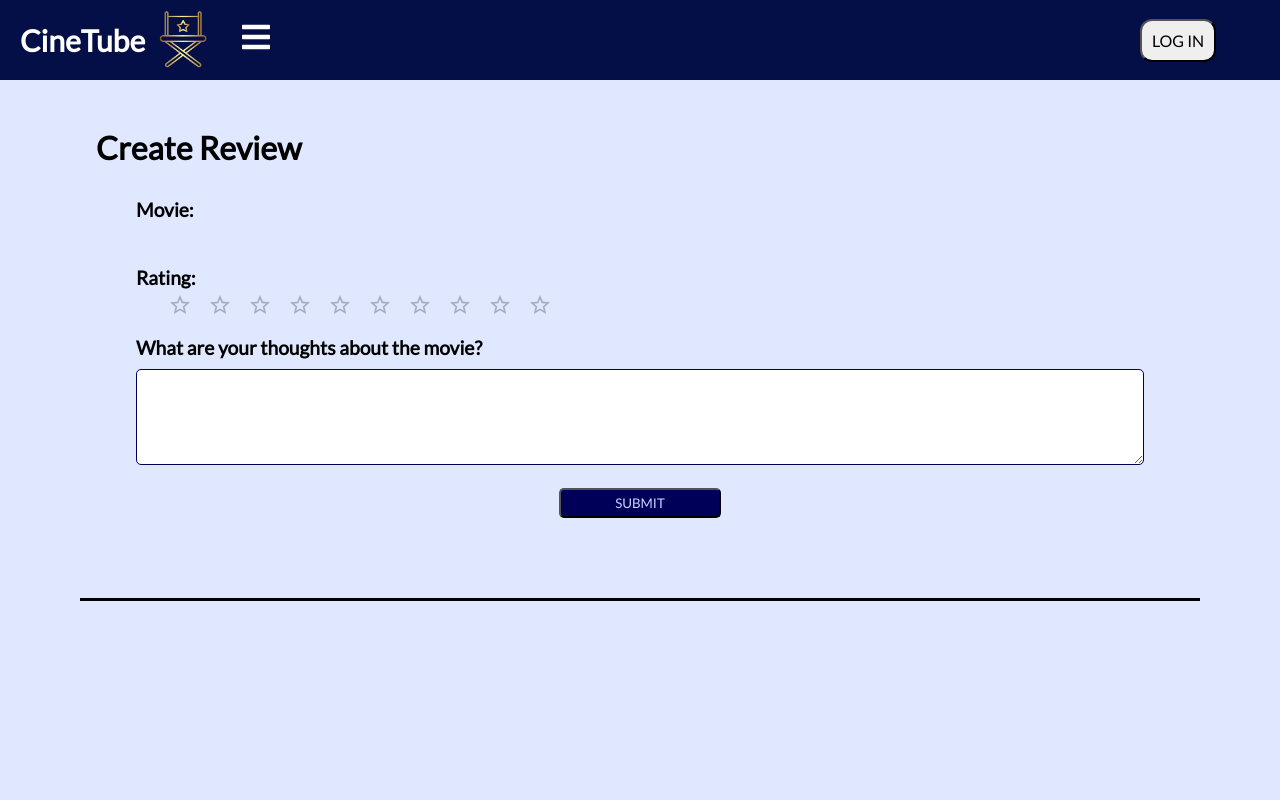
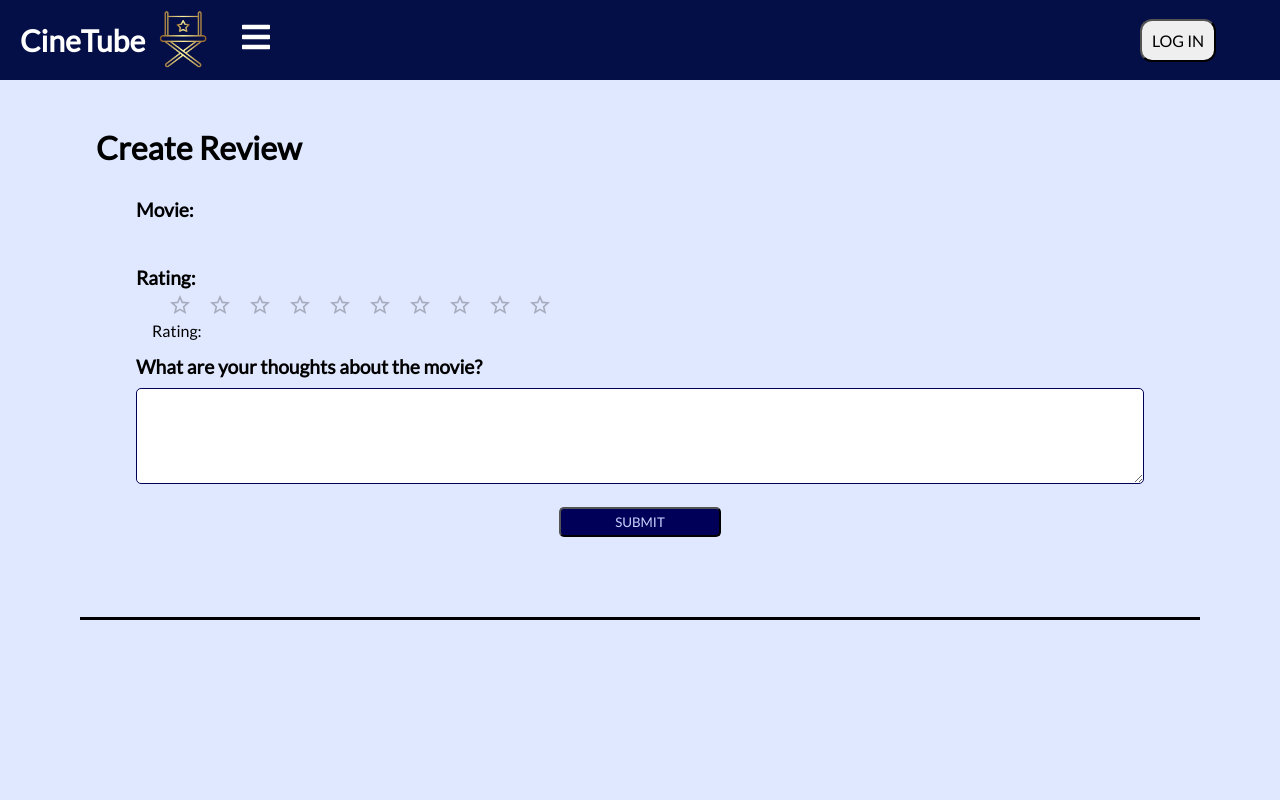
Before and after one commit to SGBD-MOVIES-PROJECT/Main, a React (Create React App) app in the folder sgbd_project/static/: page /createreview in a window 1280 px wide. Shown: the top 800 px of the page. Built offline with nearby package versions, Linux system fonts and the light colour scheme.

Commit message:
Stars
Estrellitas

```diff
--- a/sgbd_project/static/src/components/Star.js
+++ /dev/null
@@ -1,37 +0,0 @@
-import React, { useState } from 'react';
-import { styled } from '@mui/material/styles';
-import Box from '@mui/material/Box';
-import Rating from '@mui/material/Rating';
-import Typography from '@mui/material/Typography';
-
-const labels = {
-  1: 'Rating: 1',
-  2: 'Rating: 2',
-  3: 'Rating: 3',
-  4: 'Rating: 4',
-  5: 'Rating: 5',
-  6: 'Rating: 6',
-  7: 'Rating: 7',
-  8: 'Rating: 8',
-  9: 'Rating: 9',
-  10: 'Rating: 10',
-};
-
-export default function Star() {
-  const [value, setValue] = useState(0);
-  return (
-    <Box
-    sx={{
-      '& > legend': { mt: 2 },
-    }}
-    >
-      <Rating
-        name="text-feedback"
-        value={value}
-        defaultValue={null} max={10}
-        onChange={event => setValue(event.target.value)}
-      />
-      <Box sx={{ ml: 2 }}>{labels[value]}</Box>
-    </Box>
-  );
-}
--- a/sgbd_project/static/src/pages/CreateReview.js
+++ b/sgbd_project/static/src/pages/CreateReview.js
@@ -1,10 +1,23 @@
 import React, { useState } from "react";
 import './styles/CreateReview.css';
-import Star from "../components/Star"
 import { useHistory } from "react-router-dom";
+import Box from '@mui/material/Box';
+import Rating from '@mui/material/Rating';
 
-
+const labels = {
+    1: '1',
+    2: '2',
+    3: '3',
+    4: '4',
+    5: '5',
+    6: '6',
+    7: '7',
+    8: '8',
+    9: '9',
+    10: '10',
+  };
 export default function CreateReview() {
+    const [value, setValue] = useState(0);
     const movie = (new URLSearchParams(window.location.search)).get('movie');
 
     const [comment, setComment] = useState('');
@@ -14,7 +27,7 @@ export default function CreateReview() {
     const history = useHistory();
 
     const HomePage = () => {
-        console.log('rating: ', rating);
+        console.log('rating: ', value);
         console.log('comment: ', comment);
         console.log('movie: ', movie);
 
@@ -49,7 +62,19 @@ export default function CreateReview() {
                 </div>
                 <div className='rating-container'>
                     <p className='review-title'>Rating: </p>
-                    <Star/>
+                    <Box
+                        sx={{
+                        '& > legend': { mt: 2 },
+                        }}
+                        >
+                        <Rating
+                            name="text-feedback"
+                            value={value}
+                            defaultValue={null} max={10}
+                            onChange={event => setValue(event.target.value)}
+                        />
+                        <Box sx={{ ml: 2 }}>Rating: {labels[value]}</Box>
+                    </Box>
                 </div>
                 <div className='comment-container'>
                     <p className='review-title' id='comment'>What are your thoughts about the movie? </p>
```
